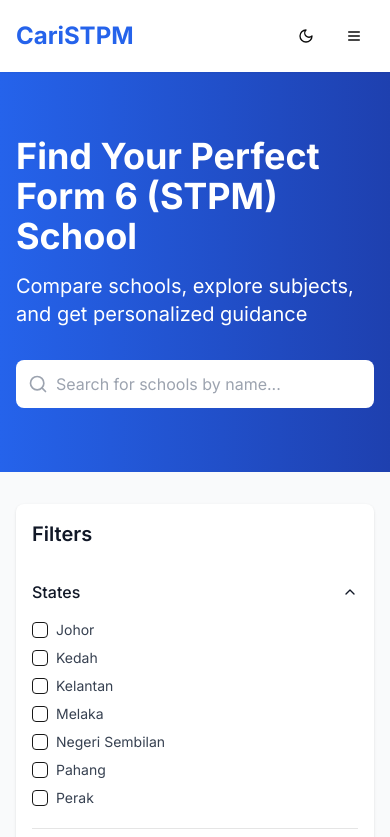
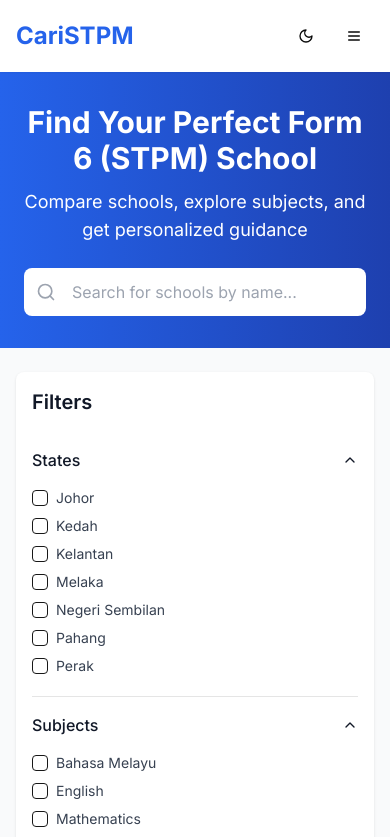
Before and after one commit to muazhazali/CariSTPM, a Next.js app: page / in a window 390 px wide. Shown: the top 837 px of the page. Built offline with nearby package versions, Linux system fonts and the light colour scheme.

Commit message:
feat(ui): Improve layout and styling of home page
- Adjust main section to use flexbox for better alignment
- Center hero section content and enhance text sizes
- Update search bar padding and input text size
- Modify filter panel and school list layout for responsiveness

```diff
--- a/app/page.tsx
+++ b/app/page.tsx
@@ -5,37 +5,37 @@ import ComparisonBanner from "@/components/comparison-banner"
 
 export default function Home() {
   return (
-    <main className="min-h-screen bg-gray-50">
+    <main className="min-h-screen bg-gray-50 flex flex-col items-center w-full">
       {/* Hero Section */}
-      <section className="bg-gradient-to-r from-blue-600 to-blue-800 text-white py-16 px-4">
-        <div className="container mx-auto max-w-6xl">
-          <h1 className="text-4xl md:text-5xl font-bold mb-4">Find Your Perfect Form 6 (STPM) School</h1>
-          <p className="text-xl md:text-2xl mb-8">Compare schools, explore subjects, and get personalized guidance</p>
+      <section className="bg-gradient-to-r from-blue-600 to-blue-800 text-white w-full flex justify-center px-4 py-8 md:py-16">
+        <div className="container max-w-6xl flex flex-col items-center text-center">
+          <h1 className="text-3xl sm:text-4xl md:text-5xl font-bold mb-3 md:mb-4">Find Your Perfect Form 6 (STPM) School</h1>
+          <p className="text-lg sm:text-xl md:text-2xl mb-6 md:mb-8 px-2">Compare schools, explore subjects, and get personalized guidance</p>
 
           {/* Search Bar */}
-          <div className="relative max-w-2xl">
-            <div className="absolute inset-y-0 left-0 pl-3 flex items-center pointer-events-none">
+          <div className="relative w-full max-w-2xl px-2">
+            <div className="absolute inset-y-0 left-0 pl-5 flex items-center pointer-events-none">
               <Search className="h-5 w-5 text-gray-400" />
             </div>
             <input
               type="text"
               placeholder="Search for schools by name..."
-              className="w-full pl-10 pr-4 py-3 rounded-lg text-gray-900 focus:outline-none focus:ring-2 focus:ring-blue-500"
+              className="w-full pl-12 pr-4 py-3 rounded-lg text-gray-900 focus:outline-none focus:ring-2 focus:ring-blue-500 text-base md:text-lg"
             />
           </div>
         </div>
       </section>
 
       {/* Main Content */}
-      <div className="container mx-auto max-w-6xl px-4 py-8">
-        <div className="flex flex-col md:flex-row gap-6">
+      <div className="container max-w-6xl px-4 py-6 md:py-8 w-full">
+        <div className="flex flex-col lg:flex-row gap-6 justify-center">
           {/* Filter Panel */}
-          <div className="w-full md:w-1/4">
+          <div className="w-full lg:w-1/4 sticky top-4">
             <FilterPanel />
           </div>
 
           {/* School List */}
-          <div className="w-full md:w-3/4">
+          <div className="w-full lg:w-3/4">
             <SchoolList />
           </div>
         </div>
```
